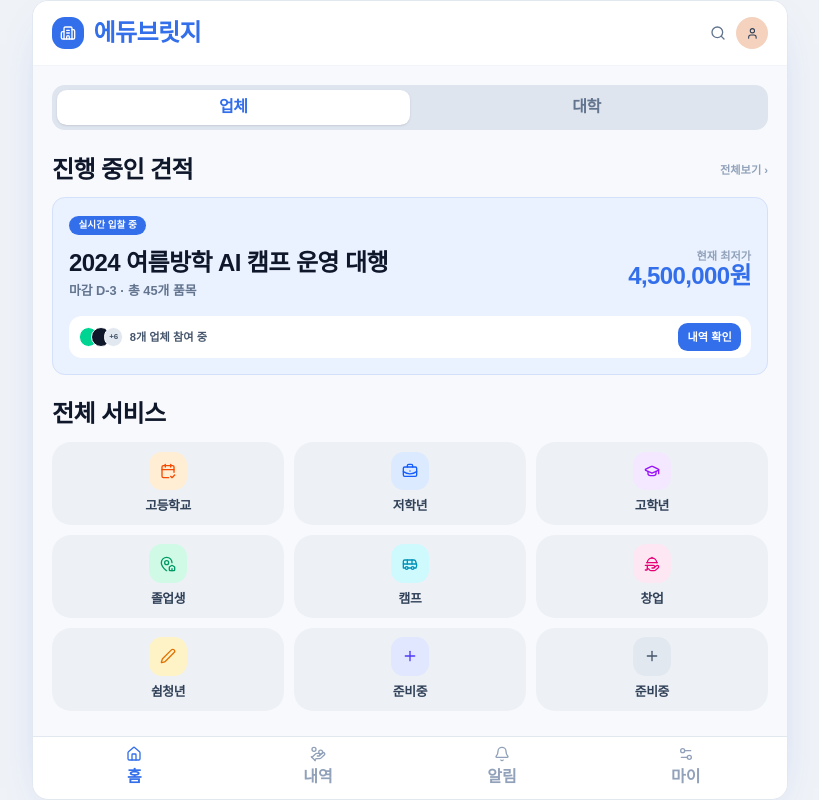
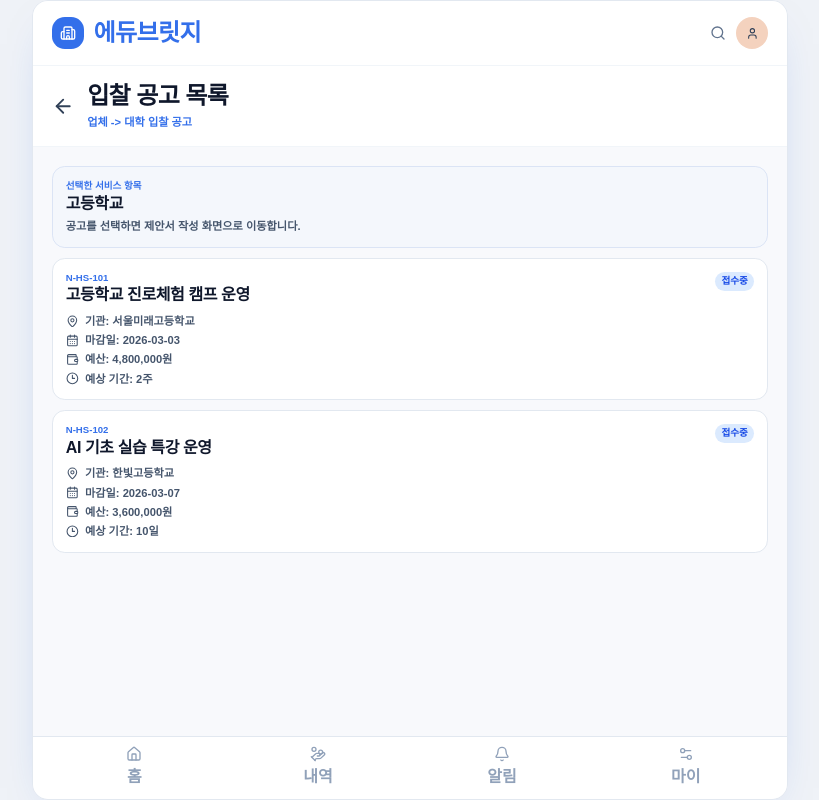
Before and after one commit to bidalalsrb/edubridge, a React (Vite) app: page /bid-notices in a window 1280 px wide. Before the commit this address led to /. Shown: the whole page, without its empty margins (230-1049 px from the left). Built offline with nearby package versions, Linux system fonts and the light colour scheme.

Commit message:
버그 수정

```diff
--- a/src/App.jsx
+++ b/src/App.jsx
@@ -1,6 +1,7 @@
 import { Navigate, Route, Routes } from 'react-router-dom'
 import { AppLayout } from './components/layout/AppLayout'
 import { AlertsPage } from './pages/AlertsPage'
+import { BidNoticeListPage } from './pages/BidNoticeListPage'
 import { HomePage } from './pages/HomePage'
 import { MyPage } from './pages/MyPage'
 import { ProcessPage } from './pages/ProcessPage'
@@ -13,6 +14,7 @@ function App() {
     <Routes>
       <Route element={<AppLayout />}>
         <Route index element={<HomePage />} />
+        <Route path="bid-notices" element={<BidNoticeListPage />} />
         <Route path="proposal" element={<ProposalPage />} />
         <Route path="proposal-detail/:proposalId" element={<ProposalDetailPage />} />
         <Route path="submissions" element={<SubmissionHistoryPage />} />
--- a/src/components/home/ServiceGrid.jsx
+++ b/src/components/home/ServiceGrid.jsx
@@ -1,24 +1,28 @@
 import { cn } from '../../lib/utils'
 
-export function ServiceGrid({ services, onClickService }) {
+export function ServiceGrid({ services, onClickService, sectionClassName, gridClassName, tileClassName }) {
   return (
-    <section className="mt-8">
+    <section className={cn('mt-8', sectionClassName)}>
       <h3 className="mb-4 text-3xl font-black tracking-tight text-slate-900">전체 서비스</h3>
-      <div className="grid grid-cols-3 gap-3">
+      <div className={cn('grid grid-cols-3 gap-5', gridClassName)}>
         {services.map((service) => {
           const Icon = service.icon
           return (
-            <button
+            <div
               key={service.id}
-              type="button"
-              onClick={() => onClickService(service)}
-              className={cn('rounded-3xl bg-[#edf1f6] p-3 text-center')}
+              className={cn(' rounded-3xl  p-1 text-center', tileClassName)}
             >
-              <span className={cn('mx-auto mb-2 flex h-12 w-12 items-center justify-center rounded-2xl', service.color)}>
-                <Icon className="h-5 w-5" />
-              </span>
-              <span className="text-base font-extrabold tracking-tight text-slate-700">{service.title}</span>
-            </button>
+
+              <div className="flex h-full flex-col items-center justify-center "
+                   >
+                  <span className="cursor-pointer" onClick={() => onClickService(service)}>
+                <span className={cn('mx-auto mb-2 flex h-12 w-12 items-center justify-center rounded-2xl', service.color)}>
+                  <Icon className="h-5 w-5" />
+                </span>
+                <span className="text-base font-extrabold tracking-tight text-slate-700">{service.title}</span>
+                      </span>
+              </div>
+            </div>
           )
         })}
       </div>
--- a/src/components/home/data.js
+++ b/src/components/home/data.js
@@ -23,6 +23,6 @@ export const services = [
   { id: 5, title: '캠프', icon: Bus, color: 'bg-cyan-100 text-cyan-600' },
   { id: 6, title: '창업', icon: HandPlatter, color: 'bg-pink-100 text-pink-600' },
   { id: 7, title: '쉼청년', icon: Pen, color: 'bg-amber-100 text-amber-600' },
-  { id: 8, title: '준비중', icon: Plus, color: 'bg-indigo-100 text-indigo-600' },
+  { id: 8, title: '준비중', icon: Plus, color: 'bg-slate-200 text-slate-600' },
   { id: 9, title: '준비중', icon: Plus, color: 'bg-slate-200 text-slate-600' },
 ]
--- /dev/null
+++ b/src/pages/BidNoticeListPage.jsx
@@ -0,0 +1,136 @@
+import { ArrowLeft, CalendarDays, Clock3, MapPin, Wallet } from 'lucide-react'
+import { useMemo } from 'react'
+import { useNavigate, useSearchParams } from 'react-router-dom'
+
+const noticeCatalog = {
+  고등학교: [
+    {
+      id: 'N-HS-101',
+      title: '고등학교 진로체험 캠프 운영',
+      org: '서울미래고등학교',
+      due: '2026-03-03',
+      budget: '4,800,000원',
+      duration: '2주',
+    },
+    {
+      id: 'N-HS-102',
+      title: 'AI 기초 실습 특강 운영',
+      org: '한빛고등학교',
+      due: '2026-03-07',
+      budget: '3,600,000원',
+      duration: '10일',
+    },
+  ],
+  저학년: [
+    {
+      id: 'N-LG-201',
+      title: '저학년 코딩 사고력 프로그램',
+      org: '푸른초등학교',
+      due: '2026-03-05',
+      budget: '2,200,000원',
+      duration: '3주',
+    },
+    {
+      id: 'N-LG-202',
+      title: '저학년 창의 메이커 교실',
+      org: '새빛초등학교',
+      due: '2026-03-10',
+      budget: '2,800,000원',
+      duration: '2주',
+    },
+  ],
+}
+
+function getDefaultNotices(service) {
+  return [
+    {
+      id: `N-${service}-001`,
+      title: `${service} 맞춤형 운영 공고`,
+      org: '에듀브릿지 파트너 기관',
+      due: '2026-03-12',
+      budget: '3,000,000원',
+      duration: '2주',
+    },
+  ]
+}
+
+export function BidNoticeListPage() {
+  const navigate = useNavigate()
+  const [searchParams] = useSearchParams()
+
+  const tab = searchParams.get('tab') || 'vendor'
+  const service = searchParams.get('service') || '고등학교'
+  const directionText = tab === 'vendor' ? '업체 -> 대학 입찰 공고' : '대학 -> 업체 입찰 공고'
+
+  const notices = useMemo(() => {
+    return noticeCatalog[service] || getDefaultNotices(service)
+  }, [service])
+
+  const onClickNotice = (notice) => {
+    const params = new URLSearchParams({
+      tab,
+      service,
+      noticeId: notice.id,
+      noticeTitle: notice.title,
+      noticeOrg: notice.org,
+      noticeDate: notice.due,
+      noticeBudget: notice.budget,
+      noticeDuration: notice.duration,
+    })
+    navigate(`/proposal?${params.toString()}`)
+  }
+
+  return (
+    <>
+      <header className="flex items-center gap-4 border-b border-slate-100 bg-white px-6 py-5">
+        <button type="button" onClick={() => navigate(-1)} className="text-slate-700">
+          <ArrowLeft className="h-7 w-7" />
+        </button>
+        <div>
+          <h1 className="text-3xl font-black tracking-tight text-slate-900">입찰 공고 목록</h1>
+          <p className="mt-1 text-sm font-semibold text-[#336fea]">{directionText}</p>
+        </div>
+      </header>
+
+      <section className="space-y-3 px-6 py-6">
+        <article className="rounded-2xl border border-[#dbe4f5] bg-[#f4f7fc] p-4">
+          <p className="text-xs font-bold text-[#336fea]">선택한 서비스 항목</p>
+          <h2 className="text-xl font-black tracking-tight text-slate-900">{service}</h2>
+          <p className="mt-1 text-sm font-semibold text-slate-600">공고를 선택하면 제안서 작성 화면으로 이동합니다.</p>
+        </article>
+
+        {notices.map((notice) => (
+          <button
+            key={notice.id}
+            type="button"
+            onClick={() => onClickNotice(notice)}
+            className="w-full rounded-2xl border border-slate-200 bg-white p-4 text-left"
+          >
+            <div className="mb-2 flex items-start justify-between gap-3">
+              <div>
+                <p className="text-xs font-bold text-[#336fea]">{notice.id}</p>
+                <h2 className="text-xl font-black tracking-tight text-slate-900">{notice.title}</h2>
+              </div>
+              <span className="rounded-full bg-blue-100 px-2 py-1 text-xs font-bold text-blue-700">접수중</span>
+            </div>
+
+            <div className="space-y-1 text-sm font-semibold text-slate-600">
+              <p className="flex items-center gap-2">
+                <MapPin className="h-4 w-4" /> 기관: {notice.org}
+              </p>
+              <p className="flex items-center gap-2">
+                <CalendarDays className="h-4 w-4" /> 마감일: {notice.due}
+              </p>
+              <p className="flex items-center gap-2">
+                <Wallet className="h-4 w-4" /> 예산: {notice.budget}
+              </p>
+              <p className="flex items-center gap-2">
+                <Clock3 className="h-4 w-4" /> 예상 기간: {notice.duration}
+              </p>
+            </div>
+          </button>
+        ))}
+      </section>
+    </>
+  )
+}
--- a/src/pages/HomePage.jsx
+++ b/src/pages/HomePage.jsx
@@ -1,6 +1,5 @@
-import { useMemo, useState } from 'react'
+import { useState } from 'react'
 import { useNavigate } from 'react-router-dom'
-import { BidHistoryPanel } from '../components/home/BidHistoryPanel'
 import { OngoingQuoteCard } from '../components/home/OngoingQuoteCard'
 import { PremiumBanner } from '../components/home/PremiumBanner'
 import { ServiceGrid } from '../components/home/ServiceGrid'
@@ -10,20 +9,10 @@ import { services, tabs } from '../components/home/data'
 export function HomePage() {
   const navigate = useNavigate()
   const [activeTab, setActiveTab] = useState('vendor')
-  const [activeServiceId, setActiveServiceId] = useState(null)
-  const [history] = useState([
-    { id: 'Q-101', service: '행사 기획', status: '실시간 입찰 중' },
-    { id: 'Q-102', service: '행사 기획', status: '업체 매칭 중' },
-  ])
-
-  const activeService = useMemo(() => {
-    return services.find((service) => service.id === activeServiceId) || services[0]
-  }, [activeServiceId])
 
   const onClickService = (service) => {
-    setActiveServiceId(service.id)
     const params = new URLSearchParams({ tab: activeTab, service: service.title })
-    navigate(`/proposal?${params.toString()}`)
+    navigate(`/bid-notices?${params.toString()}`)
   }
 
   const onClickOngoingHistory = () => {
@@ -44,11 +33,6 @@ export function HomePage() {
       <OngoingQuoteCard onClickHistory={onClickOngoingHistory} />
       <ServiceGrid services={services} onClickService={onClickService} />
       <PremiumBanner />
-      {/*<BidHistoryPanel*/}
-      {/*  activeServiceTitle={activeService.title}*/}
-      {/*  history={history}*/}
-      {/*  onOpenMyPage={() => navigate('/my')}*/}
-      {/*/>*/}
     </section>
   )
 }
--- a/src/pages/ProposalPage.jsx
+++ b/src/pages/ProposalPage.jsx
@@ -11,7 +11,13 @@ export function ProposalPage() {
   const [fileName, setFileName] = useState('')
 
   const tab = searchParams.get('tab') || 'vendor'
-  const service = searchParams.get('service') || '행사 기획'
+  const service = searchParams.get('service') || '고등학교'
+  const noticeId = searchParams.get('noticeId') || 'N-HS-101'
+  const noticeTitle = searchParams.get('noticeTitle') || '2024 Summer AI Coding Camp'
+  const noticeOrg = searchParams.get('noticeOrg') || '서울대학교 (Seoul University)'
+  const noticeDate = searchParams.get('noticeDate') || '2024-08-10'
+  const noticeBudget = searchParams.get('noticeBudget') || '최대 5,000,000 KRW'
+  const noticeDuration = searchParams.get('noticeDuration') || '2주'
   const directionText = tab === 'vendor' ? '업체 -> 대학 입찰 제안서' : '대학 -> 업체 입찰 제안서'
 
   const isSubmitDisabled = useMemo(() => {
@@ -43,11 +49,24 @@ export function ProposalPage() {
       <section className="space-y-6 px-6 py-6">
         <article className="rounded-2xl border border-[#dbe4f5] bg-[#f4f7fc] p-4">
           <span className="rounded-md bg-[#dce8ff] px-2 py-1 text-xs font-bold text-[#336fea]">공고 요약</span>
-          <h2 className="mt-3 text-3xl font-black leading-tight tracking-tight text-slate-900">2024 Summer AI Coding Camp</h2>
+          <div className="mt-3 flex flex-wrap items-center gap-2">
+            <span className="rounded-full bg-blue-100 px-2 py-1 text-xs font-bold text-blue-700">서비스 항목: {service}</span>
+            <span className="rounded-full bg-slate-200 px-2 py-1 text-xs font-bold text-slate-700">공고번호: {noticeId}</span>
+          </div>
+          <h2 className="mt-3 text-3xl font-black leading-tight tracking-tight text-slate-900">{noticeTitle}</h2>
           <div className="mt-3 space-y-2 text-sm font-semibold text-slate-500">
-            <p className="flex items-center gap-2"><CalendarDays className="h-4 w-4" /> 2024-08-10</p>
-            <p className="flex items-center gap-2"><MapPin className="h-4 w-4" /> 서울대학교 (Seoul University)</p>
-            <p className="flex items-center gap-2"><Wallet className="h-4 w-4" /> 예산: 최대 5,000,000 KRW</p>
+            <p className="flex items-center gap-2">
+              <CalendarDays className="h-4 w-4" /> {noticeDate}
+            </p>
+            <p className="flex items-center gap-2">
+              <MapPin className="h-4 w-4" /> {noticeOrg}
+            </p>
+            <p className="flex items-center gap-2">
+              <Wallet className="h-4 w-4" /> 예산: {noticeBudget}
+            </p>
+            <p className="flex items-center gap-2">
+              <Clock3 className="h-4 w-4" /> 예상 기간: {noticeDuration}
+            </p>
           </div>
         </article>
 
@@ -86,7 +105,7 @@ export function ProposalPage() {
             rows={5}
             value={detail}
             onChange={(event) => setDetail(event.target.value)}
-            placeholder={`${service} 계획, 커리큘럼, 강사진 등 주요 서비스 내용을 상세히 작성해 주세요.`}
+            placeholder={`${service} 서비스 계획, 커리큘럼, 강사진 등 주요 내용을 상세히 작성해 주세요.`}
             className="w-full rounded-2xl border border-[#d7dfea] bg-white px-4 py-3 text-base font-semibold text-slate-700 outline-none placeholder:text-slate-400"
           />
         </div>
```
